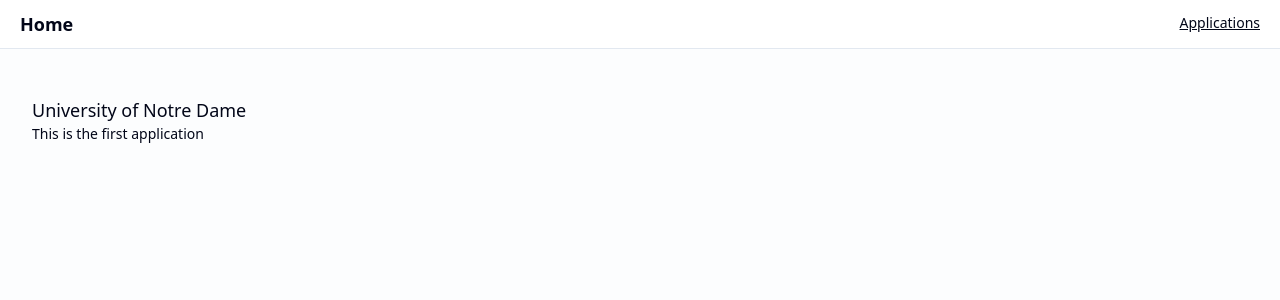
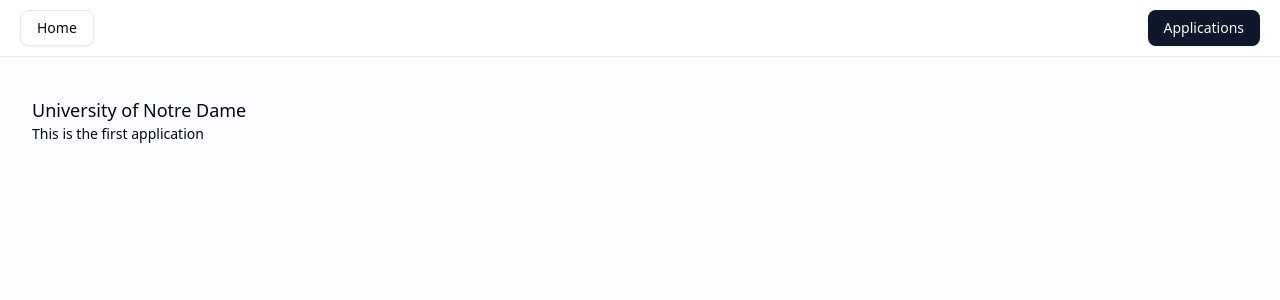
Before and after one commit to joshuatighe/intlbridge, a Next.js app: page /applications/1 in a window 1280 px wide. Shown: the top 300 px of the page. Built offline with nearby package versions, Linux system fonts and the light colour scheme.

Commit message:
change nav links to shadcn buttons

```diff
--- a/package.json
+++ b/package.json
@@ -11,6 +11,7 @@
     "type": "tsc --noEmit"
   },
   "dependencies": {
+    "@radix-ui/react-slot": "^1.2.3",
     "class-variance-authority": "^0.7.1",
     "clsx": "^2.1.1",
     "lucide-react": "^0.541.0",
--- a/src/app/layout.tsx
+++ b/src/app/layout.tsx
@@ -2,6 +2,7 @@ import type { Metadata } from "next";
 import { Geist, Geist_Mono } from "next/font/google";
 import "./globals.css";
 import Link from "next/link";
+import { Button, buttonVariants } from "@/components/ui/button";
 import { applicationsPath, homePath } from "@/paths";
 
 const geistSans = Geist({
@@ -38,16 +39,15 @@ export default function RootLayout({
             w-full flex py-2.5 px-5 justify-between
           "
         >
-          <div>
-            <Link href={homePath()} className="text-lg font-bold">
-              Home
-            </Link>
-          </div>
-          <div>
-            <Link href={applicationsPath()} className="text-sm underline">
-              Applications
-            </Link>
-          </div>
+          <Link
+            href={homePath()}
+            className={buttonVariants({ variant: "outline" })}
+          >
+            Home
+          </Link>
+          <Link href={applicationsPath()} className={buttonVariants()}>
+            Applications
+          </Link>
         </nav>
         <main
           className="
--- /dev/null
+++ b/src/components/ui/button.tsx
@@ -0,0 +1,59 @@
+import * as React from "react"
+import { Slot } from "@radix-ui/react-slot"
+import { cva, type VariantProps } from "class-variance-authority"
+
+import { cn } from "@/lib/utils"
+
+const buttonVariants = cva(
+  "inline-flex items-center justify-center gap-2 whitespace-nowrap rounded-md text-sm font-medium transition-all disabled:pointer-events-none disabled:opacity-50 [&_svg]:pointer-events-none [&_svg:not([class*='size-'])]:size-4 shrink-0 [&_svg]:shrink-0 outline-none focus-visible:border-ring focus-visible:ring-ring/50 focus-visible:ring-[3px] aria-invalid:ring-destructive/20 dark:aria-invalid:ring-destructive/40 aria-invalid:border-destructive",
+  {
+    variants: {
+      variant: {
+        default:
+          "bg-primary text-primary-foreground shadow-xs hover:bg-primary/90",
+        destructive:
+          "bg-destructive text-white shadow-xs hover:bg-destructive/90 focus-visible:ring-destructive/20 dark:focus-visible:ring-destructive/40 dark:bg-destructive/60",
+        outline:
+          "border bg-background shadow-xs hover:bg-accent hover:text-accent-foreground dark:bg-input/30 dark:border-input dark:hover:bg-input/50",
+        secondary:
+          "bg-secondary text-secondary-foreground shadow-xs hover:bg-secondary/80",
+        ghost:
+          "hover:bg-accent hover:text-accent-foreground dark:hover:bg-accent/50",
+        link: "text-primary underline-offset-4 hover:underline",
+      },
+      size: {
+        default: "h-9 px-4 py-2 has-[>svg]:px-3",
+        sm: "h-8 rounded-md gap-1.5 px-3 has-[>svg]:px-2.5",
+        lg: "h-10 rounded-md px-6 has-[>svg]:px-4",
+        icon: "size-9",
+      },
+    },
+    defaultVariants: {
+      variant: "default",
+      size: "default",
+    },
+  }
+)
+
+function Button({
+  className,
+  variant,
+  size,
+  asChild = false,
+  ...props
+}: React.ComponentProps<"button"> &
+  VariantProps<typeof buttonVariants> & {
+    asChild?: boolean
+  }) {
+  const Comp = asChild ? Slot : "button"
+
+  return (
+    <Comp
+      data-slot="button"
+      className={cn(buttonVariants({ variant, size, className }))}
+      {...props}
+    />
+  )
+}
+
+export { Button, buttonVariants }
```
Also changed, not shown: 1 other file (tests, documents, lock files or other folders).
